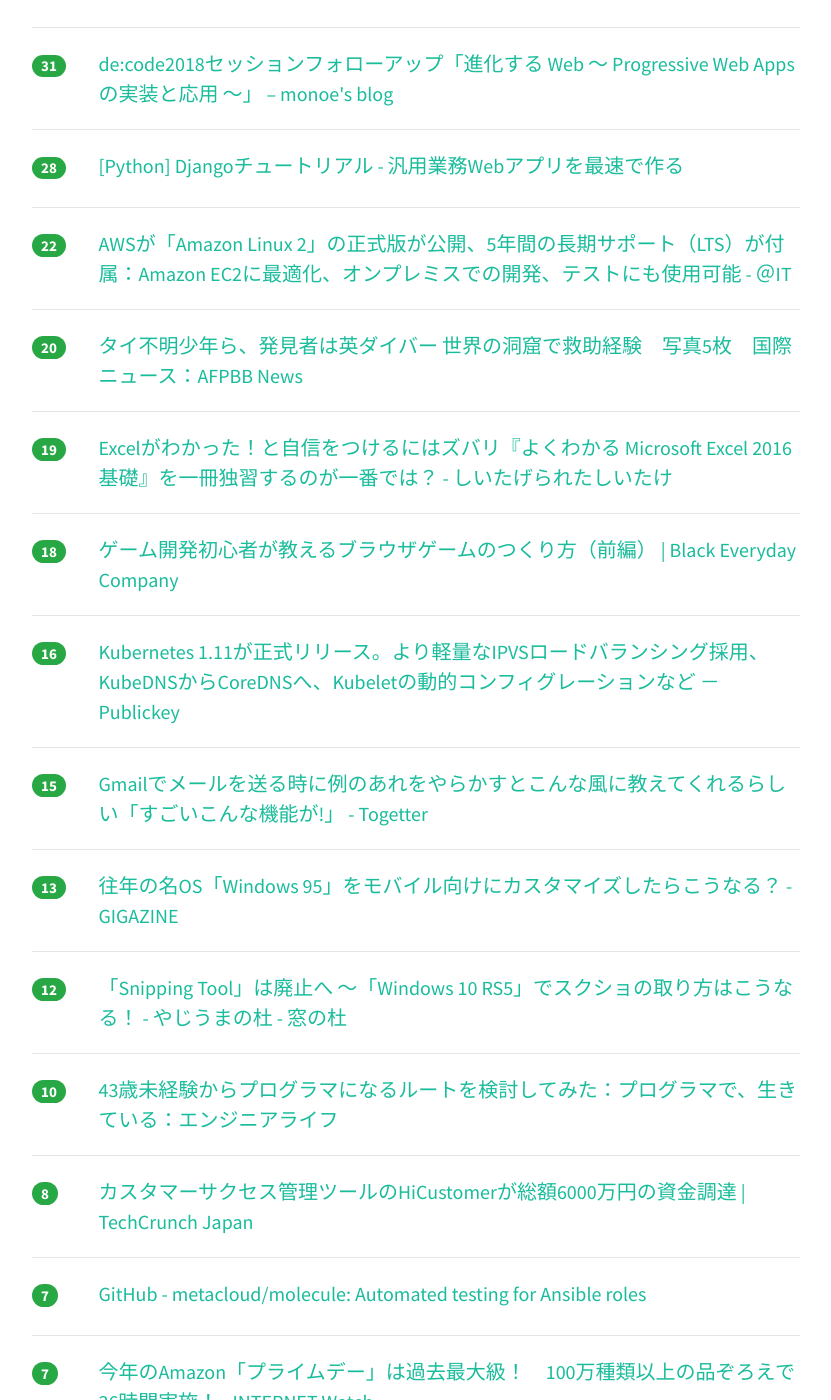
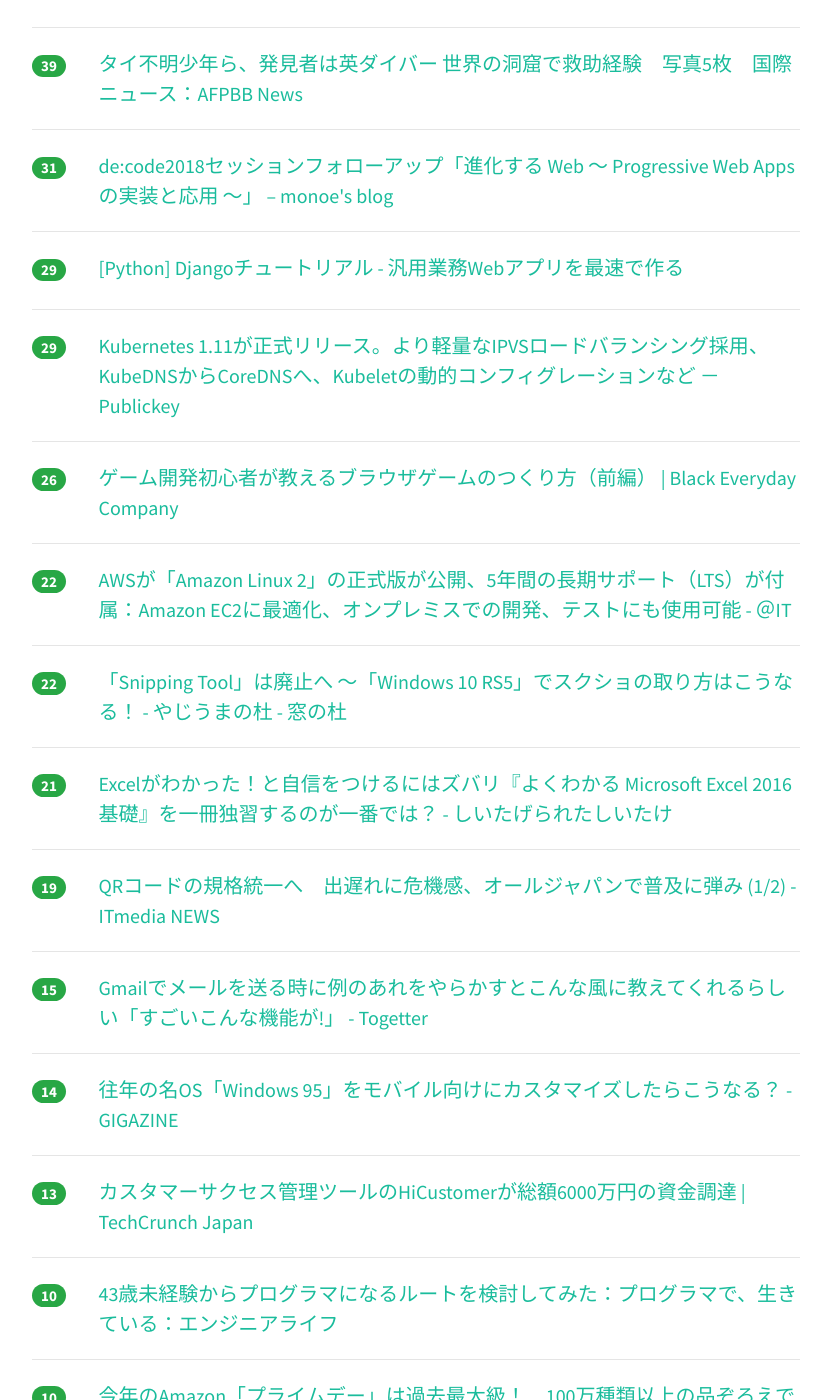
Before and after one commit to yatta47/hatena-matome-site, a Jekyll site: the page built from _posts/2018-07-04-hatena.md, in a window 1280 px wide and 1400 px high, scrolled down 603 px. Shown: the whole window, without its empty margins (224-1055 px from the left). Built offline with Jekyll 4.4.1, drawn with Linux system fonts in a browser that asks for light colours; nearby versions of some CDN libraries; some of the changed text lies outside the part shown.

Commit message:
Updated 2018-07-04

```diff
--- a/_posts/2018-07-04-hatena.md
+++ b/_posts/2018-07-04-hatena.md
@@ -1,10 +1,10 @@
 ---
 layout: post
 title:  "2018-07-04 はてぶIT"
-date:   2018-07-04 10:02:49
+date:   2018-07-04 11:02:35
 tags: [it-hotentry]
 ---
-34 件のデータあり
+39 件のデータあり
 
 <hr><div class="row">
 <div class="col-1"><span class="badge badge-pill badge-success h2">70</span></div>
@@ -12,13 +12,18 @@ tags: [it-hotentry]
 </div>
 <hr>
 <div class="row">
-<div class="col-1"><span class="badge badge-pill badge-success h2">55</span></div>
+<div class="col-1"><span class="badge badge-pill badge-success h2">64</span></div>
 <div class="col-11"><a href='https://speakerdeck.com/cowsys/goyan-yu-niyoru2nian-ban-falsexin-gui-hurotakutokai-fa-tosofalsezong-gua' target='_blank'>Go言語による2年半の新規プロダクト開発とその総括 - Speaker Deck</a></div>
 </div>
 <hr>
 <div class="row">
-<div class="col-1"><span class="badge badge-pill badge-success h2">42</span></div>
+<div class="col-1"><span class="badge badge-pill badge-success h2">50</span></div>
 <div class="col-11"><a href='https://www.shumi-tech.online/entry/2018/07/03/Maker%E5%90%91%E3%81%91%E3%82%B5%E3%83%BC%E3%83%9E%E3%83%AB%E3%83%97%E3%83%AA%E3%83%B3%E3%82%BF%E3%80%8EDP-EH600%E3%80%8F%E3%82%92%E7%88%86%E9%80%9F%E5%8C%96%E3%81%99%E3%82%8B' target='_blank'>Maker向けサーマルプリンタ『DP-EH600』を爆速化する</a></div>
+</div>
+<hr>
+<div class="row">
+<div class="col-1"><span class="badge badge-pill badge-success h2">39</span></div>
+<div class="col-11"><a href='http://www.afpbb.com/articles/-/3181098' target='_blank'>タイ不明少年ら、発見者は英ダイバー 世界の洞窟で救助経験　写真5枚　国際ニュース：AFPBB News</a></div>
 </div>
 <hr>
 <div class="row">
@@ -27,8 +32,18 @@ tags: [it-hotentry]
 </div>
 <hr>
 <div class="row">
-<div class="col-1"><span class="badge badge-pill badge-success h2">28</span></div>
+<div class="col-1"><span class="badge badge-pill badge-success h2">29</span></div>
 <div class="col-11"><a href='https://qiita.com/okoppe8/items/54eb105c9c94c0960f14#%E3%81%93%E3%81%AE%E8%A8%98%E4%BA%8B%E3%81%A7%E4%BD%9C%E3%82%8B%E3%82%82%E3%81%AE' target='_blank'>[Python] Djangoチュートリアル - 汎用業務Webアプリを最速で作る</a></div>
+</div>
+<hr>
+<div class="row">
+<div class="col-1"><span class="badge badge-pill badge-success h2">29</span></div>
+<div class="col-11"><a href='https://www.publickey1.jp/blog/18/kubernetes_111ipvskubednscorednskubelet.html' target='_blank'>Kubernetes 1.11が正式リリース。より軽量なIPVSロードバランシング採用、KubeDNSからCoreDNSへ、Kubeletの動的コンフィグレーションなど － Publickey</a></div>
+</div>
+<hr>
+<div class="row">
+<div class="col-1"><span class="badge badge-pill badge-success h2">26</span></div>
+<div class="col-11"><a href='https://kuroeveryday.blogspot.com/2018/07/how-to-make-games-with-javascript-01.html' target='_blank'>ゲーム開発初心者が教えるブラウザゲームのつくり方（前編） | Black Everyday Company</a></div>
 </div>
 <hr>
 <div class="row">
@@ -37,23 +52,18 @@ tags: [it-hotentry]
 </div>
 <hr>
 <div class="row">
-<div class="col-1"><span class="badge badge-pill badge-success h2">20</span></div>
-<div class="col-11"><a href='http://www.afpbb.com/articles/-/3181098' target='_blank'>タイ不明少年ら、発見者は英ダイバー 世界の洞窟で救助経験　写真5枚　国際ニュース：AFPBB News</a></div>
+<div class="col-1"><span class="badge badge-pill badge-success h2">22</span></div>
+<div class="col-11"><a href='https://forest.watch.impress.co.jp/docs/serial/yajiuma/1131054.html' target='_blank'>「Snipping Tool」は廃止へ ～「Windows 10 RS5」でスクショの取り方はこうなる！ - やじうまの杜 - 窓の杜</a></div>
+</div>
+<hr>
+<div class="row">
+<div class="col-1"><span class="badge badge-pill badge-success h2">21</span></div>
+<div class="col-11"><a href='https://www.watto.nagoya/entry/2018/07/04/003000' target='_blank'>Excelがわかった！と自信をつけるにはズバリ『よくわかる Microsoft Excel 2016 基礎』を一冊独習するのが一番では？ - しいたげられたしいたけ</a></div>
 </div>
 <hr>
 <div class="row">
 <div class="col-1"><span class="badge badge-pill badge-success h2">19</span></div>
-<div class="col-11"><a href='https://www.watto.nagoya/entry/2018/07/04/003000' target='_blank'>Excelがわかった！と自信をつけるにはズバリ『よくわかる Microsoft Excel 2016 基礎』を一冊独習するのが一番では？ - しいたげられたしいたけ</a></div>
-</div>
-<hr>
-<div class="row">
-<div class="col-1"><span class="badge badge-pill badge-success h2">18</span></div>
-<div class="col-11"><a href='https://kuroeveryday.blogspot.com/2018/07/how-to-make-games-with-javascript-01.html' target='_blank'>ゲーム開発初心者が教えるブラウザゲームのつくり方（前編） | Black Everyday Company</a></div>
-</div>
-<hr>
-<div class="row">
-<div class="col-1"><span class="badge badge-pill badge-success h2">16</span></div>
-<div class="col-11"><a href='https://www.publickey1.jp/blog/18/kubernetes_111ipvskubednscorednskubelet.html' target='_blank'>Kubernetes 1.11が正式リリース。より軽量なIPVSロードバランシング採用、KubeDNSからCoreDNSへ、Kubeletの動的コンフィグレーションなど － Publickey</a></div>
+<div class="col-11"><a href='http://www.itmedia.co.jp/news/articles/1807/04/news046.html' target='_blank'>QRコードの規格統一へ　出遅れに危機感、オールジャパンで普及に弾み (1/2) - ITmedia NEWS</a></div>
 </div>
 <hr>
 <div class="row">
@@ -62,13 +72,13 @@ tags: [it-hotentry]
 </div>
 <hr>
 <div class="row">
-<div class="col-1"><span class="badge badge-pill badge-success h2">13</span></div>
+<div class="col-1"><span class="badge badge-pill badge-success h2">14</span></div>
 <div class="col-11"><a href='https://gigazine.net/news/20180703-windows-95-mobile/' target='_blank'>往年の名OS「Windows 95」をモバイル向けにカスタマイズしたらこうなる？ - GIGAZINE</a></div>
 </div>
 <hr>
 <div class="row">
-<div class="col-1"><span class="badge badge-pill badge-success h2">12</span></div>
-<div class="col-11"><a href='https://forest.watch.impress.co.jp/docs/serial/yajiuma/1131054.html' target='_blank'>「Snipping Tool」は廃止へ ～「Windows 10 RS5」でスクショの取り方はこうなる！ - やじうまの杜 - 窓の杜</a></div>
+<div class="col-1"><span class="badge badge-pill badge-success h2">13</span></div>
+<div class="col-11"><a href='https://jp.techcrunch.com/2018/07/04/hicustomer-fund-raising/' target='_blank'>カスタマーサクセス管理ツールのHiCustomerが総額6000万円の資金調達 | TechCrunch Japan</a></div>
 </div>
 <hr>
 <div class="row">
@@ -77,18 +87,43 @@ tags: [it-hotentry]
 </div>
 <hr>
 <div class="row">
-<div class="col-1"><span class="badge badge-pill badge-success h2">8</span></div>
-<div class="col-11"><a href='https://jp.techcrunch.com/2018/07/04/hicustomer-fund-raising/' target='_blank'>カスタマーサクセス管理ツールのHiCustomerが総額6000万円の資金調達 | TechCrunch Japan</a></div>
+<div class="col-1"><span class="badge badge-pill badge-success h2">10</span></div>
+<div class="col-11"><a href='https://internet.watch.impress.co.jp/docs/news/1131033.html' target='_blank'>今年のAmazon「プライムデー」は過去最大級！　100万種類以上の品ぞろえで36時間実施！ - INTERNET Watch</a></div>
 </div>
 <hr>
 <div class="row">
-<div class="col-1"><span class="badge badge-pill badge-success h2">7</span></div>
+<div class="col-1"><span class="badge badge-pill badge-success h2">10</span></div>
+<div class="col-11"><a href='https://ysk-pro.hatenablog.com/entry/design' target='_blank'>デザイン素人の僕が、Webサービスを最低限のデザインにするためにやったこと - 銀行員からのRailsエンジニア</a></div>
+</div>
+<hr>
+<div class="row">
+<div class="col-1"><span class="badge badge-pill badge-success h2">9</span></div>
+<div class="col-11"><a href='https://tech.medpeer.co.jp/entry/2018/07/04/090000' target='_blank'>poltergeistからheadless chromeへ移行する時に気をつけること - メドピア開発者ブログ</a></div>
+</div>
+<hr>
+<div class="row">
+<div class="col-1"><span class="badge badge-pill badge-success h2">9</span></div>
+<div class="col-11"><a href='https://www.suzukikenichi.com/blog/google-confirms-again-speed-update-only-affects-the-slowest-sites/' target='_blank'>【訂正記事】Google Speed Updateで影響を受けるのは本当に遅いページだけ、スピード改善が段階的に評価されるのは影響を受けた場合 | 海外SEO情報ブログ</a></div>
+</div>
+<hr>
+<div class="row">
+<div class="col-1"><span class="badge badge-pill badge-success h2">8</span></div>
 <div class="col-11"><a href='https://github.com/metacloud/molecule' target='_blank'>GitHub - metacloud/molecule: Automated testing for Ansible roles</a></div>
 </div>
 <hr>
 <div class="row">
-<div class="col-1"><span class="badge badge-pill badge-success h2">7</span></div>
-<div class="col-11"><a href='https://internet.watch.impress.co.jp/docs/news/1131033.html' target='_blank'>今年のAmazon「プライムデー」は過去最大級！　100万種類以上の品ぞろえで36時間実施！ - INTERNET Watch</a></div>
+<div class="col-1"><span class="badge badge-pill badge-success h2">8</span></div>
+<div class="col-11"><a href='https://codehex.hateblo.jp/entry/2018/07/03/211839' target='_blank'>mercari.go #1 で「もう一度テストパターンを整理しよう」というタイトルで登壇しました - アルパカ三銃士</a></div>
+</div>
+<hr>
+<div class="row">
+<div class="col-1"><span class="badge badge-pill badge-success h2">8</span></div>
+<div class="col-11"><a href='https://japan.cnet.com/article/35121891/' target='_blank'>サムスンのスマホが勝手に写真を送信--報告相次ぐ - CNET Japan</a></div>
+</div>
+<hr>
+<div class="row">
+<div class="col-1"><span class="badge badge-pill badge-success h2">8</span></div>
+<div class="col-11"><a href='https://mazemaze.kibe.la/shared/entries/184b34df-a18b-42f1-8a8a-a54287cbd427' target='_blank'>Rust勉強会 | mazemaze Kibela</a></div>
 </div>
 <hr>
 <div class="row">
@@ -98,12 +133,27 @@ tags: [it-hotentry]
 <hr>
 <div class="row">
 <div class="col-1"><span class="badge badge-pill badge-success h2">7</span></div>
-<div class="col-11"><a href='https://ysk-pro.hatenablog.com/entry/design' target='_blank'>デザイン素人の僕が、Webサービスを最低限のデザインにするためにやったこと - 銀行員からのRailsエンジニア</a></div>
+<div class="col-11"><a href='https://www.lifehacker.jp/2018/07/book_to_read_freee.html' target='_blank'>【書評】『｢3か月｣の使い方で人生は変わる Googleで学び、シェア№1クラウド会計ソフトfreeeを生み出した｢3か月ルール｣』 | ライフハッカー［日本版］</a></div>
+</div>
+<hr>
+<div class="row">
+<div class="col-1"><span class="badge badge-pill badge-success h2">7</span></div>
+<div class="col-11"><a href='https://tech.nikkeibp.co.jp/atcl/nxt/mag/nc/18/020600014/062600010/' target='_blank'>AIで離職率を半減させた会社、ハラスメント上司を見抜くソフト | 日経 xTECH（クロステック）</a></div>
+</div>
+<hr>
+<div class="row">
+<div class="col-1"><span class="badge badge-pill badge-success h2">6</span></div>
+<div class="col-11"><a href='https://www.percona.com/blog/2018/07/03/linux-os-tuning-for-mysql-database-performance/' target='_blank'>linux-os-tuning-for-mysql-database-performance</a></div>
 </div>
 <hr>
 <div class="row">
 <div class="col-1"><span class="badge badge-pill badge-success h2">6</span></div>
 <div class="col-11"><a href='https://techable.jp/archives/79587' target='_blank'>イギリスの研究者がTwitter分析で1日の思考パターンを明らかに！AIが8億ツイートを分析 | Techable(テッカブル)</a></div>
+</div>
+<hr>
+<div class="row">
+<div class="col-1"><span class="badge badge-pill badge-success h2">6</span></div>
+<div class="col-11"><a href='https://security.srad.jp/story/18/07/03/0723237/' target='_blank'>GoogleのHTTPSへの移行プロモーションは正しくないのか | スラド セキュリティ</a></div>
 </div>
 <hr>
 <div class="row">
@@ -113,12 +163,12 @@ tags: [it-hotentry]
 <hr>
 <div class="row">
 <div class="col-1"><span class="badge badge-pill badge-success h2">5</span></div>
-<div class="col-11"><a href='https://www.suzukikenichi.com/blog/google-confirms-again-speed-update-only-affects-the-slowest-sites/' target='_blank'>【訂正記事】Google Speed Updateで影響を受けるのは本当に遅いページだけ、スピード改善が段階的に評価されるのは影響を受けた場合 | 海外SEO情報ブログ</a></div>
+<div class="col-11"><a href='http://developers.gnavi.co.jp/entry/keyboard-2018/' target='_blank'>ぐるなびエンジニアの社内キーボード人気ランキングを調べてみた - ぐるなびをちょっと良くするエンジニアブログ</a></div>
 </div>
 <hr>
 <div class="row">
 <div class="col-1"><span class="badge badge-pill badge-success h2">5</span></div>
-<div class="col-11"><a href='https://codehex.hateblo.jp/entry/2018/07/03/211839' target='_blank'>mercari.go #1 で「もう一度テストパターンを整理しよう」というタイトルで登壇しました - アルパカ三銃士</a></div>
+<div class="col-11"><a href='https://pc.watch.impress.co.jp/docs/news/1130769.html' target='_blank'>Intel vs AMDのガチンコ勝負、コスパに優れるミドルレンジで三つ巴の戦いに! ～夏のPCパーツ大品評会 その3 Intel「Core i5-8400」「Core i3-8350K」、AMD「Ryzen 5 2400G」 - PC Watch</a></div>
 </div>
 <hr>
 <div class="row">
@@ -142,37 +192,12 @@ tags: [it-hotentry]
 </div>
 <hr>
 <div class="row">
-<div class="col-1"><span class="badge badge-pill badge-success h2">3</span></div>
-<div class="col-11"><a href='https://www.percona.com/blog/2018/07/03/linux-os-tuning-for-mysql-database-performance/' target='_blank'>linux-os-tuning-for-mysql-database-performance</a></div>
+<div class="col-1"><span class="badge badge-pill badge-success h2">4</span></div>
+<div class="col-11"><a href='https://www.mag2.com/p/news/364022' target='_blank'>364022</a></div>
 </div>
 <hr>
 <div class="row">
 <div class="col-1"><span class="badge badge-pill badge-success h2">3</span></div>
-<div class="col-11"><a href='https://pc.watch.impress.co.jp/docs/news/1130769.html' target='_blank'>Intel vs AMDのガチンコ勝負、コスパに優れるミドルレンジで三つ巴の戦いに! ～夏のPCパーツ大品評会 その3 Intel「Core i5-8400」「Core i3-8350K」、AMD「Ryzen 5 2400G」 - PC Watch</a></div>
+<div class="col-11"><a href='https://coliss.com/articles/build-websites/operation/css/centering-newest-way-and-oldest-way.html' target='_blank'>[CSS]幅や高さが不明な要素を中心に配置する、IE8対応の古い方法とモダンブラウザ対応の最新の方法 | コリス</a></div>
 </div>
 <hr>
-<div class="row">
-<div class="col-1"><span class="badge badge-pill badge-success h2">3</span></div>
-<div class="col-11"><a href='https://www.lifehacker.jp/2018/07/book_to_read_freee.html' target='_blank'>【書評】『｢3か月｣の使い方で人生は変わる Googleで学び、シェア№1クラウド会計ソフトfreeeを生み出した｢3か月ルール｣』 | ライフハッカー［日本版］</a></div>
-</div>
-<hr>
-<div class="row">
-<div class="col-1"><span class="badge badge-pill badge-success h2">3</span></div>
-<div class="col-11"><a href='https://tech.nikkeibp.co.jp/atcl/nxt/mag/nc/18/020600014/062600010/' target='_blank'>AIで離職率を半減させた会社、ハラスメント上司を見抜くソフト | 日経 xTECH（クロステック）</a></div>
-</div>
-<hr>
-<div class="row">
-<div class="col-1"><span class="badge badge-pill badge-success h2">2</span></div>
-<div class="col-11"><a href='https://japan.cnet.com/article/35121891/' target='_blank'>サムスンのスマホが勝手に写真を送信--報告相次ぐ - CNET Japan</a></div>
-</div>
-<hr>
-<div class="row">
-<div class="col-1"><span class="badge badge-pill badge-success h2">0</span></div>
-<div class="col-11"><a href='https://tech.medpeer.co.jp/entry/2018/07/04/090000' target='_blank'>poltergeistからheadless chromeへ移行する時に気をつけること - メドピア開発者ブログ</a></div>
-</div>
-<hr>
-<div class="row">
-<div class="col-1"><span class="badge badge-pill badge-success h2">0</span></div>
-<div class="col-11"><a href='http://developers.gnavi.co.jp/entry/keyboard-2018/' target='_blank'>ぐるなびエンジニアの社内キーボード人気ランキングを調べてみた - ぐるなびをちょっと良くするエンジニアブログ</a></div>
-</div>
-<hr>
```
